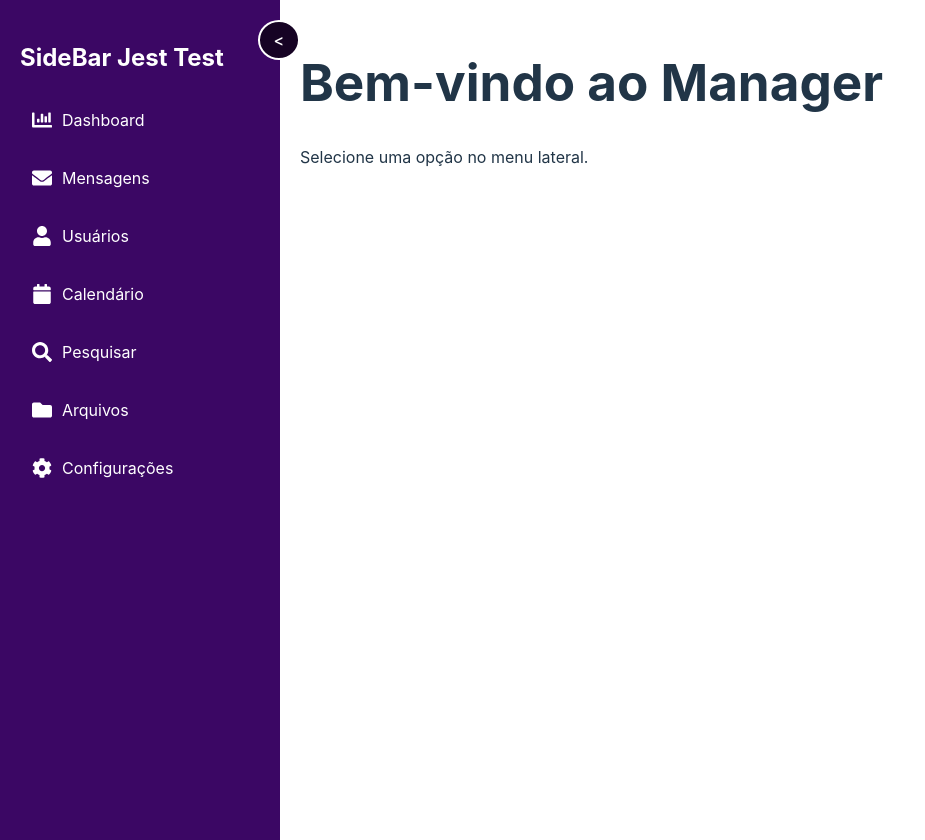
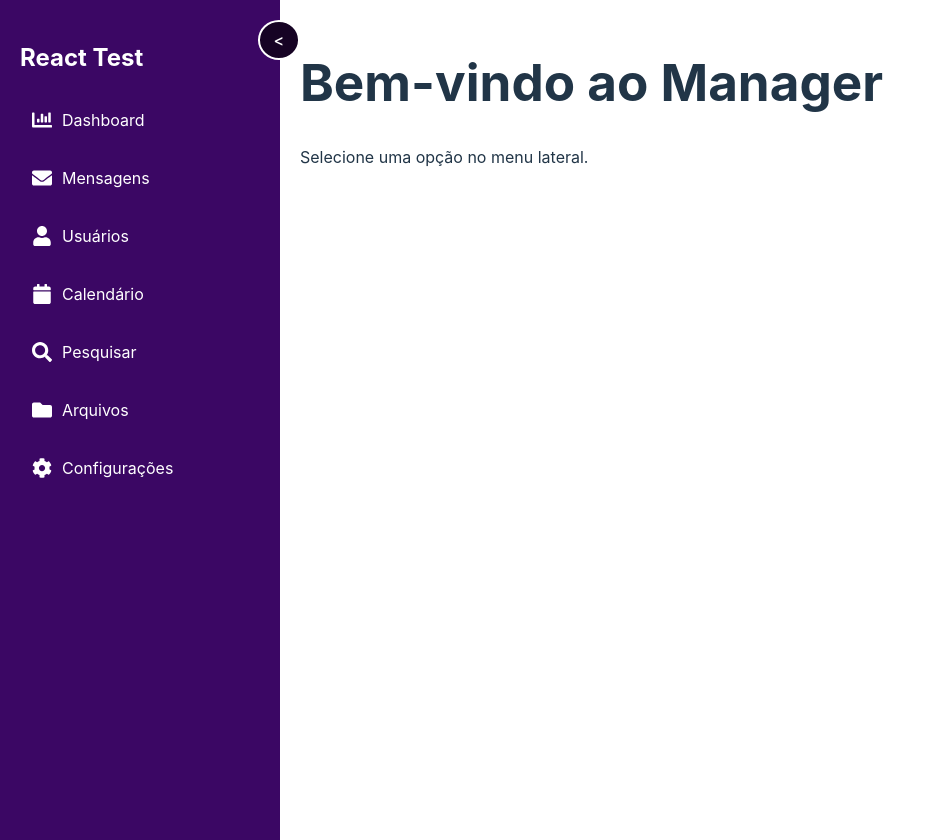
Before and after one commit to HenriqueBMoura/sidebar-reactjs-typescript-jestjs, a React (Vite) app: page / in a window 1280 px wide. Shown: the whole page, without its empty margins (0-925 px from the left). Built offline with nearby package versions, Linux system fonts and the light colour scheme.

Commit message:
fix: update sidebar header text from "SideBar Jest Test" to "React Test"

```diff
--- a/src/components/Sidebar/Sidebar.tsx
+++ b/src/components/Sidebar/Sidebar.tsx
@@ -120,7 +120,7 @@ const Sidebar: React.FC = () => {
       	{isOpen ? "<" : ">"}
 			</ToggleButton>
       <MenuList>
-        <h2>SideBar Jest Test</h2>
+        <h2>React Test</h2>
 
         {menuList.map((item) => (
           <MenuItemContainer key={item.title} role="img">
```
Also changed, not shown: 1 other file (tests, documents, lock files or other folders).
